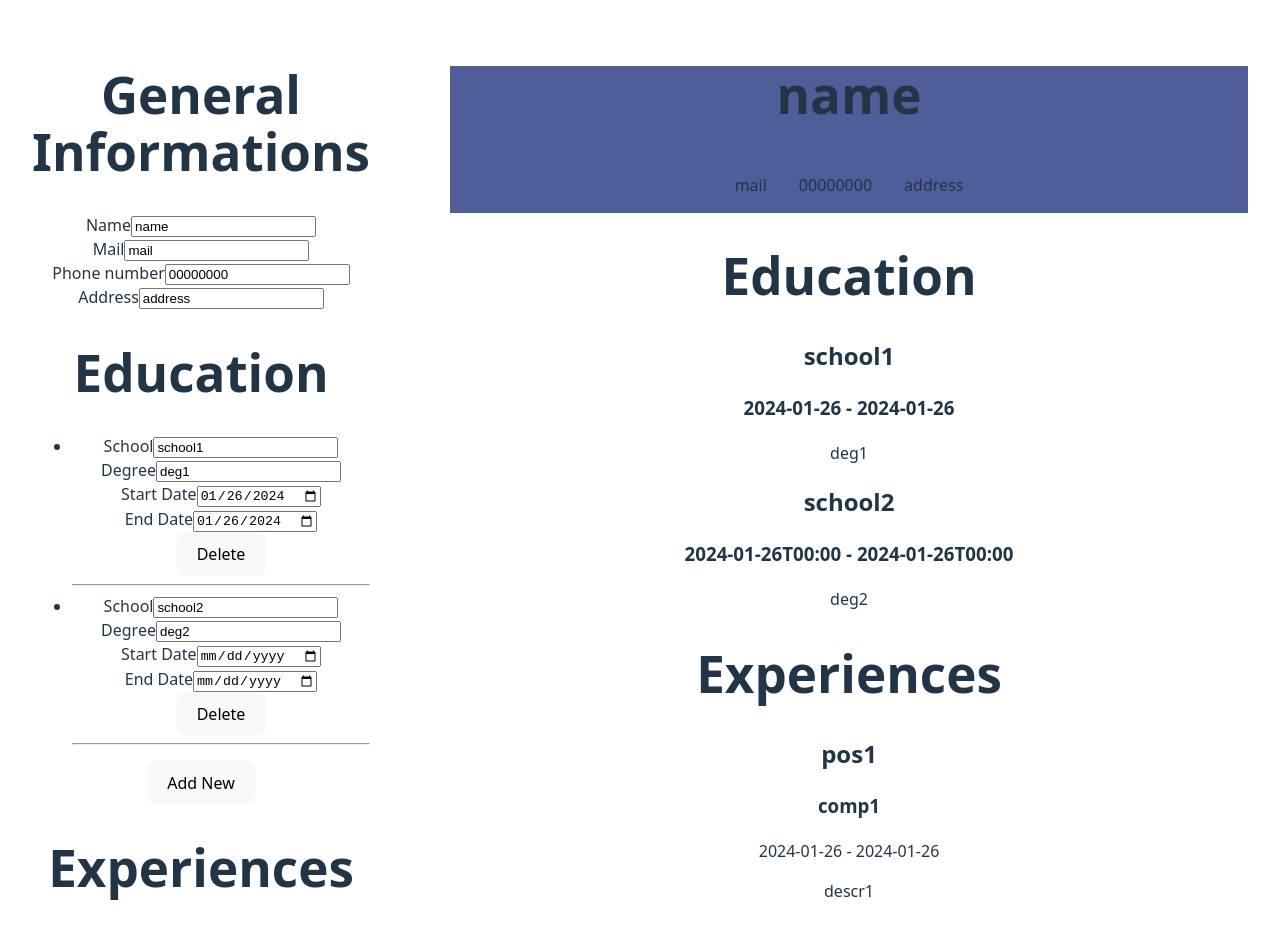
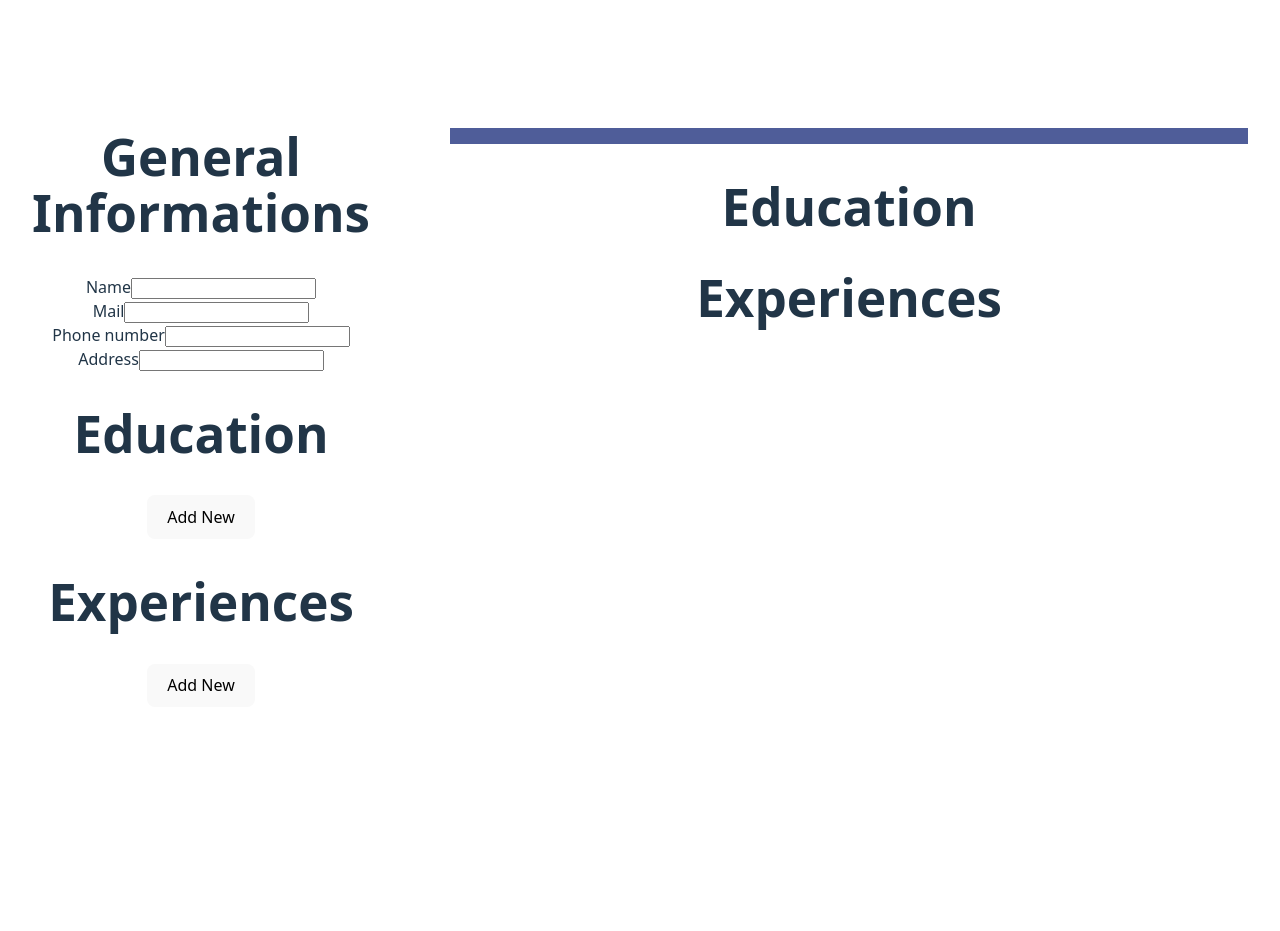
Before and after one commit to DocQuantic/odin-cv, a React (Vite) app: page / in a window 1280 px wide. Shown: the top 931 px of the page. After the commit the page ends 800 px from the top, so only its background shows below. Built offline with nearby package versions, Linux system fonts and the light colour scheme.

Commit message:
Implement "Add" functionnality for Educ and Exp

```diff
--- a/src/App.jsx
+++ b/src/App.jsx
@@ -7,45 +7,13 @@ import CV from './components/CV'
 
 function App() {
   let [info, setInfo] = useState({
-    name: "name",
-    mail: "mail",
-    phone: "00000000",
-    address: "address"
+    name: "",
+    mail: "",
+    phone: "",
+    address: ""
   })
-  let [educations, setEducations] = useState([
-    {
-      school: "school1",
-      degree: "deg1",
-      startDate: "2024-01-26",
-      endDate: "2024-01-26",
-      id: crypto.randomUUID()
-    },
-    {
-      school: "school2",
-      degree: "deg2",
-      startDate: "2024-01-26T00:00" ,
-      endDate: "2024-01-26T00:00",
-      id: crypto.randomUUID()
-    }
-  ])
-  let [experiences, setExperiences] = useState([
-    {
-      company: "comp1",
-      position: "pos1",
-      startDate: "2024-01-26",
-      endDate: "2024-01-26",
-      description: "descr1",
-      id: crypto.randomUUID()
-    },
-    {
-      company: "comp2",
-      position: "pos2",
-      startDate: "2024-01-26",
-      endDate: "2024-01-26",
-      description: "descr2",
-      id: crypto.randomUUID()
-    }
-  ])
+  let [educations, setEducations] = useState([])
+  let [experiences, setExperiences] = useState([])
 
   function handleInfoChange(e){
     switch(e.target.name){
@@ -113,12 +81,41 @@ function App() {
     }
   }
 
+  function handleNewEduc(){
+    setEducations([...educations, {
+      school: "",
+      degree: "",
+      startDate: "",
+      endDate: "",
+      id: crypto.randomUUID()
+    }])
+  }
+
+  function handleNewExp(){
+    setExperiences([...experiences, {
+      company: "",
+      position: "",
+      startDate: "",
+      endDate: "",
+      description: "",
+      id: crypto.randomUUID()
+    }])
+  }
+
+  function handleDelEduc(e){
+    setEducations(educations.filter(educ => educ.id !== e.target.parentNode.parentNode.id))
+  }
+
+  function handleDelExp(e){
+    setExperiences(experiences.filter(exp => exp.id !== e.target.parentNode.parentNode.id))
+  }
+
   return (
     <>
       <div className="forms">
         <GeneralForm info={info} onChange={handleInfoChange}/>
-        <EducForm educs={educations} onChange={handleEducChange}/>
-        <ExpForm exps={experiences} onChange={handleExpChange}/>
+        <EducForm educs={educations} onChange={handleEducChange} onAddEduc={handleNewEduc} onDelEduc={handleDelEduc}/>
+        <ExpForm exps={experiences} onChange={handleExpChange} onAddExp={handleNewExp} onDelExp={handleDelExp}/>
       </div>
       <div className="cv">
         <CV info={info} educations={educations} experiences={experiences}/>
--- a/src/components/EducCard.jsx
+++ b/src/components/EducCard.jsx
@@ -1,4 +1,4 @@
-function EducCard({ education, onChange }){
+function EducCard({ education, onChange, onDel }){
     return (
         <>
             <li key={education.id} id={education.id}>
@@ -19,7 +19,7 @@ function EducCard({ education, onChange }){
                     <input type="date" name="end-date" id="end-date" value={education.endDate} onChange={onChange}></input>
                 </div>
                 <div className="buttons-area">
-                    <button>Delete</button>
+                    <button onClick={onDel}>Delete</button>
                 </div>
             </li>
             <hr></hr>
--- a/src/components/EducForm.jsx
+++ b/src/components/EducForm.jsx
@@ -1,14 +1,14 @@
 import EducCard from "./EducCard"
 
-function EducForm({educs, onChange}){
+function EducForm({educs, onChange, onAddEduc, onDelEduc}){
 
     return (
         <>
             <h1>Education</h1>
             <ul>
-                {educs.map(educ => <EducCard education={educ} onChange={onChange}/>)}
+                {educs.map(educ => <EducCard education={educ} onChange={onChange} onDel={onDelEduc}/>)}
             </ul>
-            <button>Add New</button>
+            <button onClick={onAddEduc}>Add New</button>
         </>
     )
 }
--- a/src/components/ExpCard.jsx
+++ b/src/components/ExpCard.jsx
@@ -1,4 +1,4 @@
-function ExpCard({ experience, onChange }){
+function ExpCard({ experience, onChange, onDel }){
     return (
         <>
             <li key={experience.id} id={experience.id}>
@@ -23,7 +23,7 @@ function ExpCard({ experience, onChange }){
                     <textarea name="description" id="description" rows={5} value={experience.description} onChange={onChange}></textarea>
                 </div>
                 <div className="buttons-area">
-                    <button>Delete</button>
+                    <button onClick={onDel}>Delete</button>
                 </div>
             </li>
             <hr></hr>
--- a/src/components/ExpForm.jsx
+++ b/src/components/ExpForm.jsx
@@ -1,14 +1,14 @@
 import ExpCard from "./ExpCard"
 
-function ExpForm({ exps, onChange }){
+function ExpForm({ exps, onChange, onAddExp, onDelExp }){
     return (
         <>
             <h1>Experiences</h1>
             <ul>
-                {exps.map(exp => <ExpCard experience={exp} onChange={onChange}/>)}
+                {exps.map(exp => <ExpCard experience={exp} onChange={onChange} onDel={onDelExp}/>)}
             </ul>
 
-            <button>Add New</button>
+            <button onClick={onAddExp}>Add New</button>
         </>
     )
 }
```
